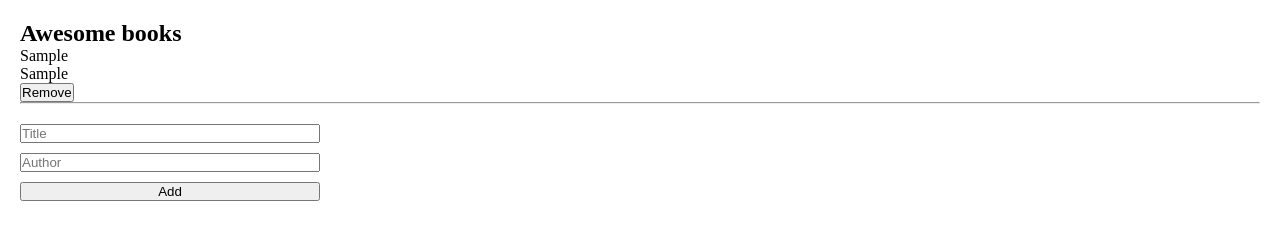
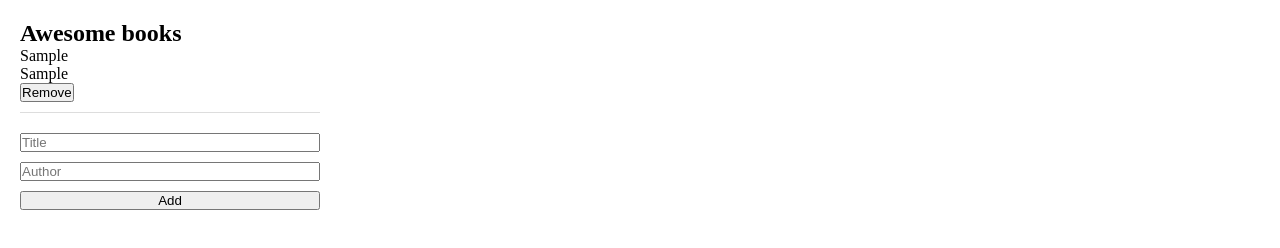
Before and after one commit to Kareem24/awesome-books, a website: page index.html in a window 1280 px wide. Both pictures are taken after typing "Sample", "Sample" into the empty fields and a click on the button "Add". Drawn offline with Linux system fonts and the light colour scheme.

Commit message:
change the hr tag to a div and styled by css to make an horizontal line

```diff
--- a/css/main.css
+++ b/css/main.css
@@ -9,3 +9,10 @@
   max-width: 300px;
   margin: 20px;
 }
+
+.horizontal-line {
+  max-width: 300px;
+  height: 1px;
+  background: #0002;
+  margin-top: 10px;
+}
--- a/js/index.js
+++ b/js/index.js
@@ -34,7 +34,8 @@ const createNewBook = ({ id, title, author }) => {
         <p class="author">${author}
         </p>
         <button type="button" class='delete-btn'>Remove</button>
-        <hr />`;
+            <div class="horizontal-line"></div>
+`;
   bookList.appendChild(element);
 
   const deleteBtn = element.querySelector('.delete-btn');
```
